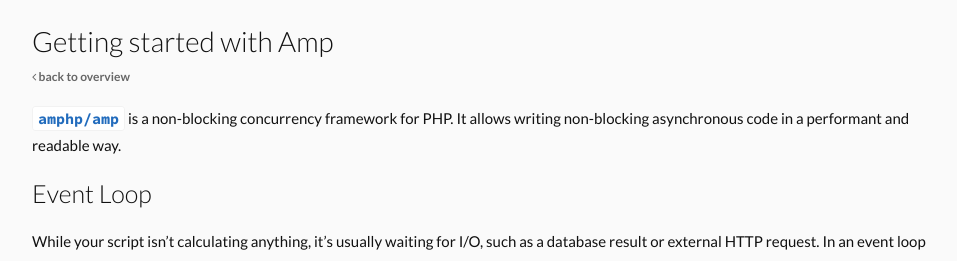
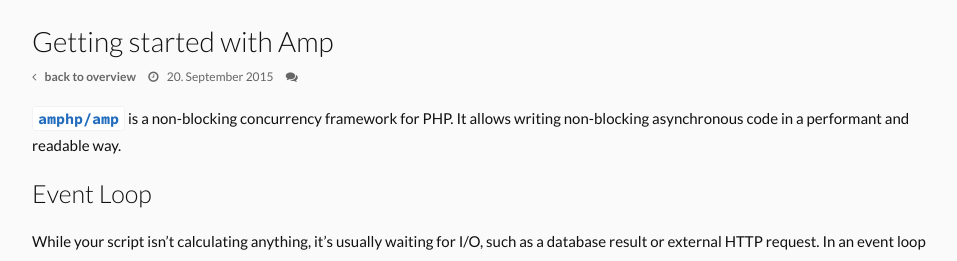
Before and after one commit to kelunik/kelunik.github.io, a Jekyll site: the page built from _posts/2015-09-20-getting-started-with-amp.md, in a window 1280 px wide. Shown: the top 261 px of the page, without its empty margins (158-1115 px from the left). Built offline with Jekyll 4.4.1, drawn with Linux system fonts in a browser that asks for light colours; nearby versions of some CDN libraries; comment, search, counter and statistics services are not loaded.

Commit message:
Add comment count and pubdate to posts

```diff
--- a/_layouts/default.html
+++ b/_layouts/default.html
@@ -51,6 +53,8 @@
 	<footer>
 
 	</footer>
+
+	<script src="//kelunik.disqus.com/count.js" async></script>
 </body>
 
 </html>
--- a/_layouts/post.html
+++ b/_layouts/post.html
@@ -45,21 +47,26 @@
 	<article class="post">
 		<header>
 			<h1>{{page.title}}</h1>
-			<a href="/"><i class="fa fa-angle-left"></i> back to overview</a>
+
+			<div class="header-sub">
+				<a href="/" class="header-sub-item"><i class="fa fa-angle-left"></i> back to overview</a>
+
+				<time class="header-sub-item pubdate" datetime="{{post.date | date: '%Y-%m-%d'}}" pubdate>
+					<i class="fa fa-clock-o"></i>
+					{{page.date | date: '%d. %B %Y'}}
+				</time>
+
+				<span class="header-sub-item comments">
+					<i class="fa fa-comments"></i>
+					<span class="disqus-comment-count" data-disqus-url="http://blog.kelunik.com{{page.url}}"></span>
+				</span>
+			</div>
 		</header>
 
 		<main>
 			{{content}}
 
 			<div id="disqus_thread"></div>
-			<script type="text/javascript">
-			    var disqus_shortname = 'kelunik';
-			    (function() {
-			        var dsq = document.createElement('script'); dsq.type = 'text/javascript'; dsq.async = true;
-			        dsq.src = '//' + disqus_shortname + '.disqus.com/embed.js';
-			        (document.getElementsByTagName('head')[0] || document.getElementsByTagName('body')[0]).appendChild(dsq);
-			    })();
-			</script>
 			<noscript class="disqus-noscript">Please enable Javascript to view the <a href="https://disqus.com/?ref_noscript" rel="nofollow">comments powered by Disqus.</a></noscript>
 		</main>
 
@@ -67,6 +74,9 @@
 
 		</footer>
 	</article>
+
+	<script src="//kelunik.disqus.com/embed.js" async></script>
+	<script src="//kelunik.disqus.com/count.js" async></script>
 </body>
 
 </html>
--- a/css/screen.css
+++ b/css/screen.css
@@ -15,7 +15,9 @@
 
 .preview { padding: 20px 0; border-radius: 2px; border-top: 1px solid #ddd; }
 .preview header { font-size: 12px; }
-.preview time { color: #666; display: inline-block; }
+.header-sub { color: #666; }
+.header-sub .fa { margin: 0 6px 0 0; }
+.header-sub-item { margin-right: 10px; }
 .excerpt { color: #444; }
 
 .post header { font-size: 12px; }
```
Also changed, not shown: other parts of _layouts/default.html (+2 -0 lines), other parts of _layouts/post.html (+2 -0 lines), index.html (+12 -4 lines).
